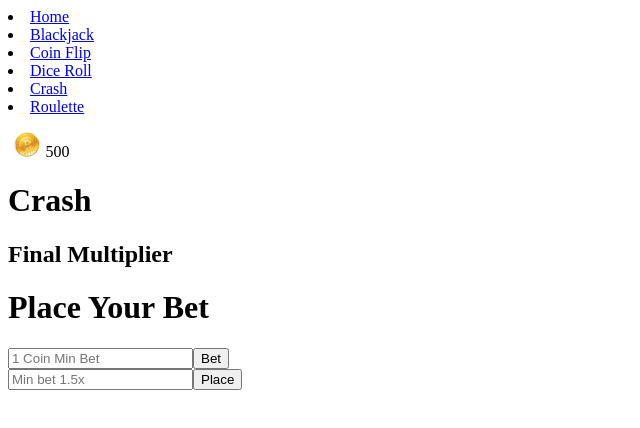
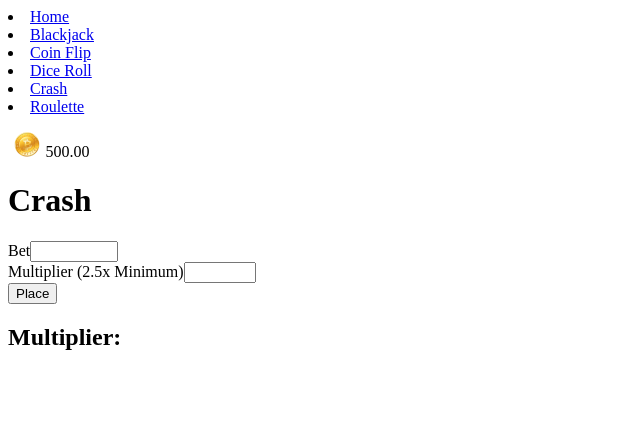
Before and after one commit to JeremyPersing/casino, a React (Create React App) app: page /crash in a window 1280 px wide. Shown: the top 428 px of the page, without its empty margins (0-640 px from the left). Built offline with nearby package versions, Linux system fonts and the light colour scheme.

Commit message:
Removed Wager Component and implemented different system

```diff
--- a/src/App.js
+++ b/src/App.js
@@ -15,7 +15,7 @@ const App = () => {
 
   return (
   <Router>
-      <Nav coins={coins} setCoins={setCoins} wager={wager} setWager={setWager}/>
+      <Nav coins={coins}/>
       <Switch>
         <Route exact path='/' render={props => (<Home {...props}
         coins={coins} setCoins={setCoins} wager={wager} setWager={setWager}/>)}></Route>
--- a/src/components/Blackjack.js
+++ b/src/components/Blackjack.js
@@ -1,5 +1,4 @@
 import React, {useState} from 'react';
-import Wager from './Wager';
 
 
 const Blackjack = (props) => {
@@ -217,8 +216,7 @@ const Blackjack = (props) => {
                 <h2>Dealer's Hand</h2>
                 <div id='dealerCards'></div>
             </div>
-            <Wager coins={props.coins} setCoins={props.setCoins}
-             wager={props.wager} setWager={props.setWagers}></Wager>
+
             <button id='playBlackjack' onClick={play}>Play</button>
             <button id='hitButton' onClick={hit}>Hit</button>
             <button id='stand' onClick={stand}>Stand</button>
--- a/src/components/Coinflip.js
+++ b/src/components/Coinflip.js
@@ -1,6 +1,5 @@
 import React from 'react';
 import '../CSS/coin-animation.css';
-import Wager from './Wager';
 
 const Coinflip = (props) => {
 
@@ -8,7 +7,11 @@ const Coinflip = (props) => {
     const outcome = (flip, guess) => {
         // 0 is heads and 1 is tails
         if (flip === guess) {
-            props.setCoins(props.coins * 2)
+            let result = props.wager * 2;
+
+            let endResult = props.coins + result;
+            console.log(endResult)
+            props.setCoins(endResult);
         }
         else {
             console.log('Better luck next time')
@@ -16,6 +19,8 @@ const Coinflip = (props) => {
     }
 
     const coinToss = (num) => {
+        document.getElementById('buttonsDiv').style = 'visibility: hidden';
+        document.getElementById('betButton').style = 'visibility: visible';
         let doc = document.getElementById('outcome');
         // Generate a random number between 0 and 1
         let random = Math.floor(Math.random() * 2);
@@ -32,6 +37,29 @@ const Coinflip = (props) => {
         outcome(random, num);
     }
 
+    const play = (event) => {
+        // Doesn't reload page
+        event.preventDefault();
+
+        // Deduct the amount of coins wagered from the total amount of coins
+        let currCoins = props.coins - props.wager;
+
+        // Only all the user to play if they have enough coins
+        if (currCoins >= 0) {
+            document.getElementById('betButton').style = 'visibility: hidden';
+            props.setCoins(currCoins);
+            // Change the buttons to visible
+            document.getElementById('buttonsDiv').style = 'visibility: visible';
+        }
+        else {
+            alert('You need some more coins')
+        }
+    }
+
+    const handleWagerChange = (event) => {
+        props.setWager(event.target.value);
+    }
+
     return (
         <div>
             <h1>Pick One</h1>
@@ -39,10 +67,17 @@ const Coinflip = (props) => {
             <div id='outcome'>
                 <img src={process.env.PUBLIC_URL + '/images/Coins/tails.png'} style={{height: '200px'}} alt='heads'></img>
             </div>
-            <Wager coins={props.coins} setCoins={props.setCoins}
-             wager={props.wager} setWager={props.setWagers}></Wager>
-            <button onClick={() => {coinToss(0)}}>Heads</button>
-            <button onClick={() => {coinToss(1)}}>Tails</button>
+            <form onSubmit={play}>
+                <div>
+                    <label>Bet</label>
+                    <input type='number'step='.01' min={.01} max={props.coins} required onChange={handleWagerChange} id='wager'></input>
+                </div>
+                <input id='betButton' type='submit' value='Place Bet'></input>
+            </form>
+            <div id='buttonsDiv' style={{visibility: 'hidden'}}>
+                <button onClick={() => {coinToss(0)}}>Heads</button>
+                <button onClick={() => {coinToss(1)}}>Tails</button>
+            </div>
 
         </div>
     )
--- a/src/components/Crash.js
+++ b/src/components/Crash.js
@@ -3,14 +3,13 @@ import * as am4core from '@amcharts/amcharts4/core';
 import * as am4charts from '@amcharts/amcharts4/charts';
 import am4themes_dataviz from '@amcharts/amcharts4/themes/dataviz';
 import am4themes_animated from '@amcharts/amcharts4/themes/animated';
-import Wager from './Wager';
 
 // Still need to add graphing capabiliity, coin system, and the input for the amount
 // of coins. Also need to style the application
 
 const Crash = (props) => {
+    const [rMultiplier, setRMultipler] = useState();
     const [userBet, setUserBet] = useState(0);
-    const [finalMultiplier, setFinalMultiplier] = useState();
 
     // Creates the round's ending multiplication factor
     const createRandomNumbers = () => {
@@ -36,30 +35,45 @@ const Crash = (props) => {
     const play = (event) => {
         // Doesn't reload page
         event.preventDefault();
-        // Gets a random number
-        let random = createRandomNumbers();
-        console.log('Multiplier: ' + random);
-        // Load the chart
-        createChart(random);
-        decideGame(userBet, random);
 
+        // Deduct the amount of coins wagered from the total amount of coins
+        let currCoins = props.coins - props.wager;
+
+        // Only all the user to play if they have enough coins
+        if (currCoins >= 0) {
+            props.setCoins(currCoins);
+            // Gets a random number
+            let random = createRandomNumbers();
+            // Load the chart
+            createChart(random);
+            decideGame(userBet, random);
+        }
+        else {
+            alert('You cannot bet that many coins');
+        }
     }
 
     // Function that get's the user's bet from the input
-    const handleChange = (event) => {
+    const handleMultiplierChange = (event) => {
         setUserBet(event.target.value);
+    }
+
+    const handleWagerChange = (event) => {
+        props.setWager(event.target.value);
     }
 
     // Takes in the user's bet and the actual multiplier
     // Then decides if the user won or lost
     const decideGame = (usersPick, randomMultiplier) => {
         randomMultiplier = randomMultiplier.toFixed(2);
-        setTimeout(() => {setFinalMultiplier(randomMultiplier)}, 1500);
+        // Sanitize the inputs
+        randomMultiplier = Number(randomMultiplier);
+        usersPick = Number(usersPick);
+
+        setRMultipler(randomMultiplier);
         if (usersPick <= randomMultiplier) {
-            setTimeout(() => {props.setCoins(props.coins + (props.wager * userBet))}, 2000);
-        }
-        else {
-            setTimeout(() => {}, 2000);
+            let result = (props.coins - props.wager) + (props.wager * userBet);
+            setTimeout(() => {props.setCoins(result)}, 2000);
         }
     }
 
@@ -112,7 +126,6 @@ const Crash = (props) => {
 
         console.log('Mult factor in create chart ' + multFactor);
         function randomValue() {
-            console.log('Random num ' + multFactor);
             hand.showValue(multFactor, 1000, am4core.ease.cubicOut);
         }
     }
@@ -121,13 +134,18 @@ const Crash = (props) => {
     return (
         <div>
             <h1>Crash</h1>
-            <h2>Final Multiplier {finalMultiplier}</h2>
-            <Wager coins={props.coins} setCoins={props.setCoins}
-             wager={props.wager} setWager={props.setWager}></Wager>
             <form onSubmit={play}>
-                <input type='number' step='any' min='1.5' required placeholder='Min bet 1.5x' onChange={handleChange}></input>
+                <div>
+                    <label>Bet</label>
+                    <input type='number' step='.01' min={.01} required max={props.coins} onChange={handleWagerChange} id='wager'></input>
+                </div>
+                <div>
+                    <label>Multiplier (2.5x Minimum)</label>
+                    <input type='number' step='.1' min='2.5' required max={15} onChange={handleMultiplierChange}></input>
+                </div>
                 <input type='submit' value='Place'></input>
             </form>
+            <h2>Multiplier: {rMultiplier}</h2>
             <div id="chartdiv" style={{width: '100%', height: '500px'}}></div>
         </div>
     )
--- a/src/components/Dice.js
+++ b/src/components/Dice.js
@@ -1,7 +1,6 @@
 import React, { Component } from 'react'
 import ReactDice from 'react-dice-complete';
 import 'react-dice-complete/dist/react-dice-complete.css';
-import Wager from './Wager';
 
 class Dice extends Component {
     constructor(props) {
@@ -80,8 +79,6 @@ class Dice extends Component {
               disableIndividual={true}
               rollTime={1}
             />
-            <Wager coins={this.props.coins} setCoins={this.props.setCoins}
-             wager={this.props.wager} setWager={this.props.setWagers}></Wager>
             <button onClick={() => {this.compareSingle(1)}}>1</button>
             <button onClick={() => {this.compareSingle(2)}}>2</button>
             <button onClick={() => {this.compareSingle(3)}}>3</button>
--- a/src/components/Nav.js
+++ b/src/components/Nav.js
@@ -9,7 +9,7 @@ const Nav = (props) => {
             <li><NavLink to='/dice' exact>Dice Roll</NavLink></li>
             <li><NavLink to='/crash' exact>Crash</NavLink></li>
             <li><NavLink to='/roulette' exact>Roulette</NavLink></li>
-            <p><img src={process.env.PUBLIC_URL + '/images/bitcoinlogo.png'} alt='Coins Logo' style={{height: '25px'}}></img>{props.coins}</p>
+            <p><img src={process.env.PUBLIC_URL + '/images/bitcoinlogo.png'} alt='Coins Logo' style={{height: '25px'}}></img>{parseFloat(props.coins).toFixed(2)}</p>
         </div>
     )
 }
--- a/src/components/Roulette.js
+++ b/src/components/Roulette.js
@@ -1,6 +1,5 @@
 import React, {useState} from 'react';
 import { Wheel } from 'react-custom-roulette';
-import Wager from './Wager';
 
 const Roulette = (props) => {
     const [betState, setBetState] = useState();
@@ -111,8 +110,6 @@ const Roulette = (props) => {
             }}
             ></Wheel>
             <p>Your Color: {betState}</p>
-            <Wager coins={props.coins} setCoins={props.setCoins}
-             wager={props.wager} setWager={props.setWagers}></Wager>
             <button value='Red' onClick={handleSpinClick}>Red (x2)</button>
             <button value='Black' onClick={handleSpinClick}>Black (x2)</button>
             <button value='Green' onClick={handleSpinClick}>Green (x13)</button>
--- a/src/components/Wager.js
+++ /dev/null
@@ -1,26 +0,0 @@
-
-const Wager = (props) => {
-
-
-    const handleClick = (event) => {
-        event.preventDefault();
-        props.setCoins(props.coins - props.wager)
-    }
-
-    const handleChange = (event) => {
-        props.setWager(event.target.value)
-    }
-
-    return (
-        <div id='wager'>
-            <form onSubmit={handleClick}>
-                <h1>Place Your Bet</h1>
-                <input type='number' min={1} required placeholder='1 Coin Min Bet' onChange={handleChange} id='wager'></input>
-                <input type='submit' value='Bet'/>
-            </form>
-
-        </div>
-    )
-}
-
-export default Wager;
```
Also changed, not shown: 1 other file (tests, documents, lock files or other folders).
